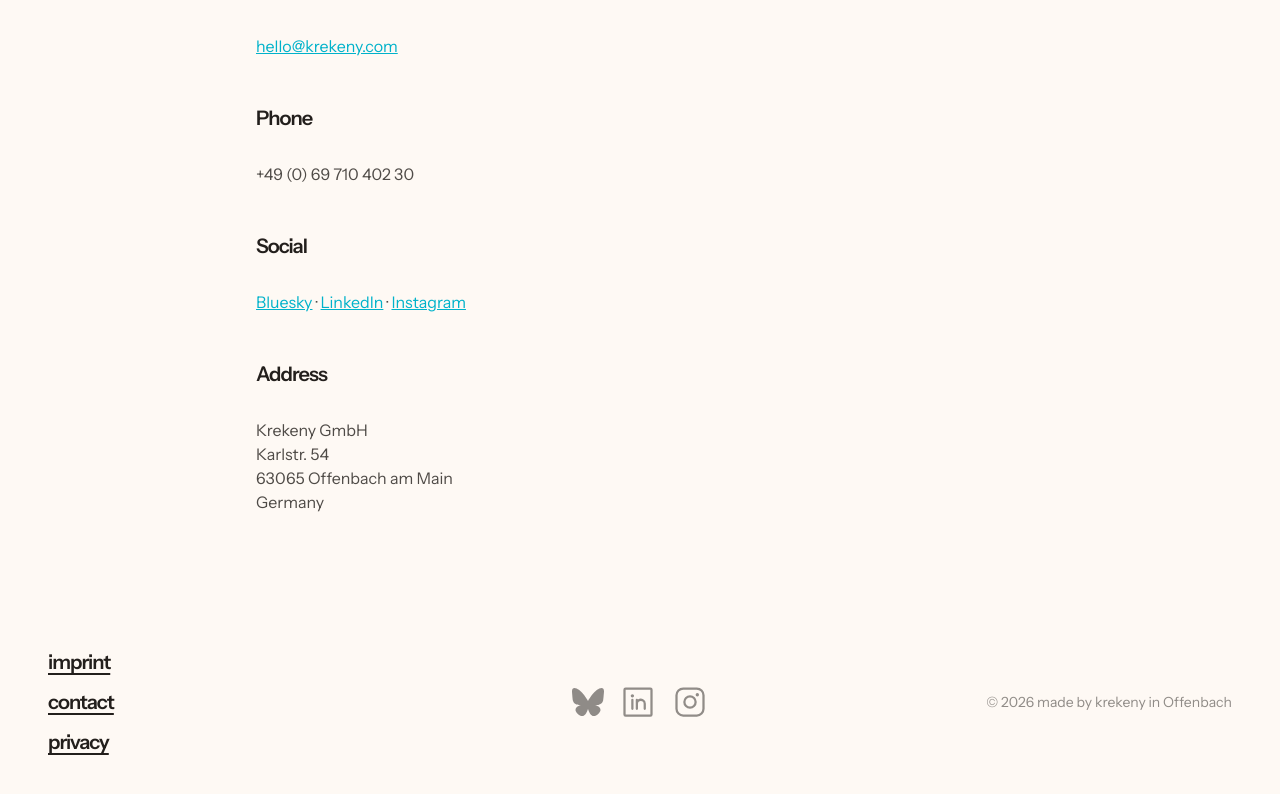
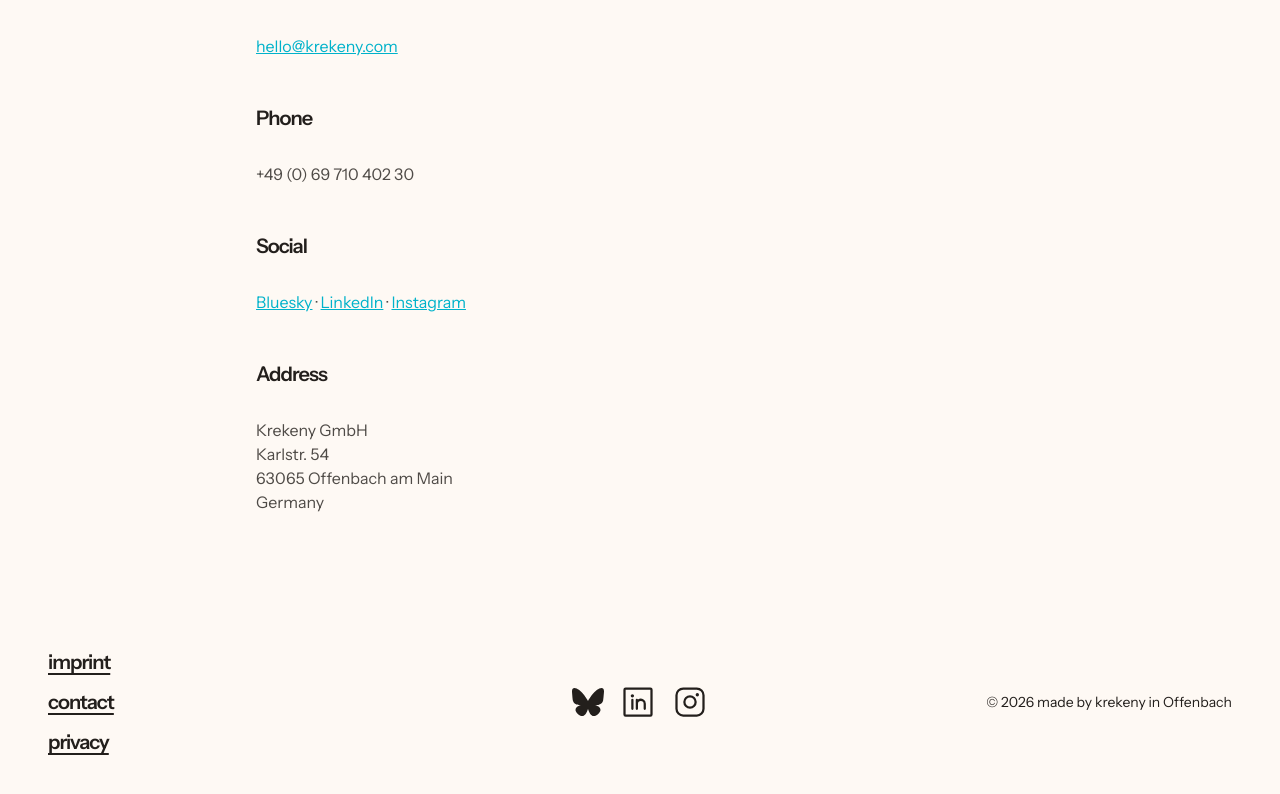
Before and after one commit to Krekeny/eny-social, a Next.js app: page /contact in a window 1280 px wide. Shown: the part 294-1088 px from the top of the page. Built offline with nearby package versions, Linux system fonts and the light colour scheme.

Commit message:
chore(landingpage): add texts

```diff
--- a/app/components/Footer.tsx
+++ b/app/components/Footer.tsx
@@ -27,7 +27,7 @@ export default function Footer() {
               href="https://bsky.app/profile/eny.social"
               target="_blank"
               rel="noopener noreferrer"
-              className="text-charcoal/50 transition-colors hover:text-dusk"
+              className="text-charcoal transition-colors hover:text-dusk"
               aria-label="Bluesky"
             >
               <svg className="h-8 w-8" viewBox="0 0 568 501" fill="currentColor">
@@ -40,7 +40,7 @@ export default function Footer() {
               href="https://www.linkedin.com/company/krekeny/"
               target="_blank"
               rel="noopener noreferrer"
-              className="text-charcoal/50 transition-colors hover:text-dusk"
+              className="text-charcoal transition-colors hover:text-dusk"
               aria-label="LinkedIn"
             >
               <LinkedinLogo className="h-9 w-9" weight="regular" />
@@ -51,7 +51,7 @@ export default function Footer() {
               href="https://instagram.com/krekeny"
               target="_blank"
               rel="noopener noreferrer"
-              className="text-charcoal/50 transition-colors hover:text-dusk"
+              className="text-charcoal transition-colors hover:text-dusk"
               aria-label="Instagram"
             >
               <InstagramLogo className="h-9 w-9" weight="regular" />
@@ -61,7 +61,7 @@ export default function Footer() {
 
         {/* Copyright */}
         <FadeIn delay={600}>
-          <p className="text-right text-sm text-charcoal/50">
+          <p className="text-right text-sm text-charcoal">
             &copy; {new Date().getFullYear()} made by krekeny in Offenbach
           </p>
         </FadeIn>
--- a/app/components/Hero.tsx
+++ b/app/components/Hero.tsx
@@ -80,7 +80,7 @@ export default function Hero() {
                 items={[
                   { label: "What", href: "#what" },
                   { label: "Values", href: "#values" },
-                  { label: "offenbach.social", href: "/offenbach" },
+                  { label: "Offenbach", href: "/offenbach" },
                   { label: "Waitlist", href: "#waitlist" },
                 ]}
                 className="hidden lg:col-span-1 lg:flex lg:flex-col lg:items-end"
```
